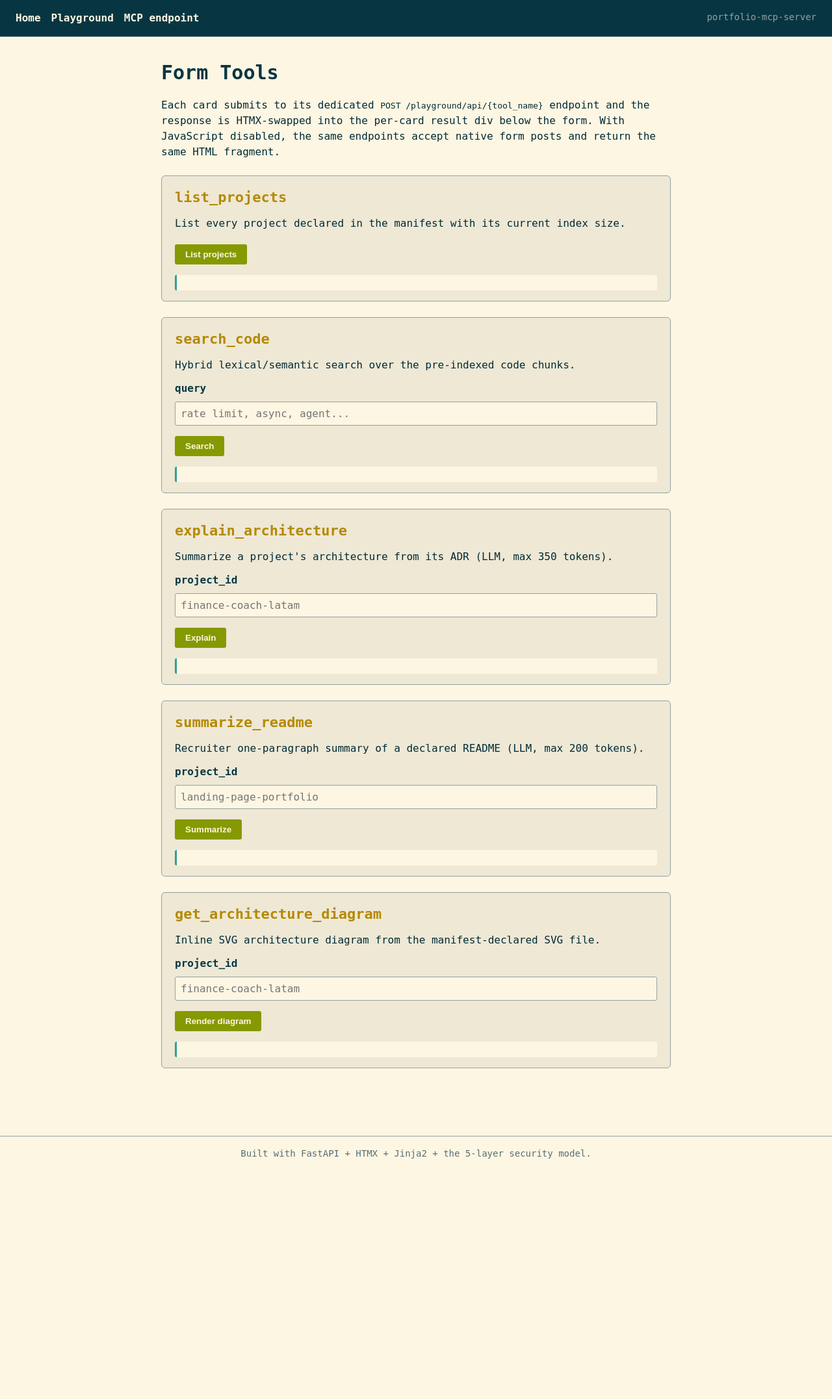
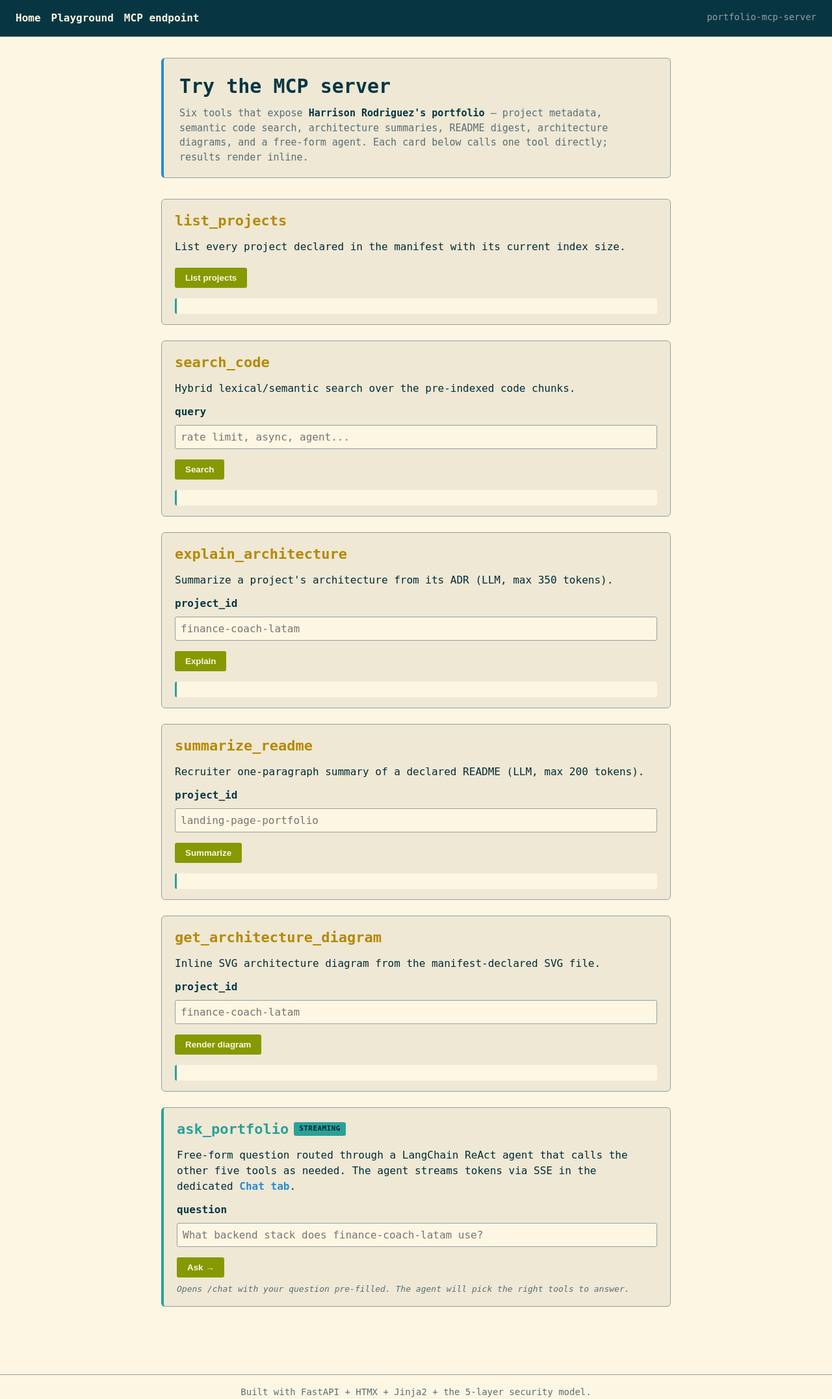
Before and after one commit to lodeharri/portfolio-mcp-server, a Python web app: template playground/templates/playground.html in a window 1280 px wide. Shown: the whole page at 65% size. Before the commit the page ends 1783 px from the top, so only its background shows below. Run offline with Jinja, Linux system fonts and the light colour scheme; the template is opened without the code that fills it, so the values that code supplies are empty.

Commit message:
feat(web): unified MCP browser with 6 tools + recruiter polish
Make the playground the single browser-facing view of all six MCP
tools. Recruiters land on '/' and click 'Try the MCP playground' to
drive every tool without installing Claude Desktop / Cursor / an MCP
client.

Changes:

* **/playground**: add the missing 6th card (ask_portfolio) as a
  CTA that redirects to /chat with the question pre-filled via
  ?prefill=... query param. The card carries a 'streaming' badge so
  the recruiter sees the difference between synchronous form calls
  and the agent's streaming reply.
* **/playground**: rename title to 'MCP Server — Portfolio Tools
  Explorer', add hero block with the same styling as /, and tighten
  the intro prose for recruiter appeal.
* **/chat**: accept ?prefill=... query param, focus the input, place
  caret at end, and strip the param from the URL after consuming so a
  reload doesn't re-prefill.
* **/**: rewrite hero as 'Harrison Rodriguez — MCP Portfolio Server'
  with a dynamic project count; CTAs link to /playground and /chat
  (was: /playground and /mcp, the latter is JSON-RPC not a browser
  view). Footer explains the /mcp transport for MCP clients.
* **style.css**: add .explorer-hero (gradient panel with blue
  accent), .playground-form-card--cta (cyan accent for the
  ask_portfolio card), .badge + .badge-stream, and .visually-hidden
  for a11y.

Also: switch default embedding model from text-embedding-004 (404
NOT_FOUND for this user's GCP project) to gemini-embedding-001 with
outputDimensionality=768 (keeps the 768-dim schema unchanged).
Add GEMINI_EMBEDDING_MODEL env var override via AppConfig.
Updated 5 production files + 2 test files.

Verified end-to-end:
* pytest -q → 634 pass, ruff clean
* docker build + run → /playground renders 6 cards including the
  ask_portfolio CTA. /chat accepts prefill param. Landing shows the
  hero with project count.

```diff
--- a/playground/static/style.css
+++ b/playground/static/style.css
@@ -260,3 +260,101 @@ footer.playground-footer {
     color: var(--playground-muted);
     font-size: 0.875rem;
 }
+
+/* --- MCP Explorer hero (playground.html top section) --- */
+
+.explorer-hero {
+    margin: 0 0 2rem;
+    padding: 1.25rem 1.5rem;
+    background: linear-gradient(
+        135deg,
+        var(--solar-base2) 0%,
+        var(--playground-card-bg) 100%
+    );
+    border: 1px solid var(--playground-card-border);
+    border-left: 4px solid var(--solar-blue);
+    border-radius: 6px;
+}
+
+.explorer-hero h1 {
+    margin: 0 0 0.5rem;
+    color: var(--solar-base02);
+    font-size: 1.875rem;
+}
+
+.explorer-hero .hero-lede {
+    margin: 0;
+    color: var(--solar-base01);
+    font-size: 0.9375rem;
+    max-width: 48rem;
+}
+
+.explorer-hero strong {
+    color: var(--solar-base02);
+}
+
+/* --- CTA card variant (ask_portfolio: links to /chat) --- */
+
+section.playground-form-card--cta {
+    border-left: 4px solid var(--solar-cyan);
+    background: linear-gradient(
+        180deg,
+        var(--playground-card-bg) 0%,
+        var(--solar-base2) 100%
+    );
+}
+
+section.playground-form-card--cta h2 {
+    color: var(--solar-cyan);
+    display: flex;
+    align-items: center;
+    gap: 0.5rem;
+}
+
+/* --- Inline badges --- */
+
+.badge {
+    display: inline-block;
+    padding: 0.125rem 0.5rem;
+    font-size: 0.6875rem;
+    font-weight: 700;
+    text-transform: uppercase;
+    letter-spacing: 0.04em;
+    border-radius: 3px;
+    vertical-align: middle;
+}
+
+.badge-stream {
+    background-color: var(--solar-cyan);
+    color: var(--solar-base03);
+}
+
+/* --- Hint text under forms --- */
+
+section.playground-form-card .hint {
+    margin: 0.5rem 0 0;
+    color: var(--solar-base01);
+    font-size: 0.8125rem;
+    font-style: italic;
+}
+
+section.playground-form-card .hint code {
+    background-color: var(--solar-base2);
+    padding: 0.05rem 0.3rem;
+    border-radius: 2px;
+    font-style: normal;
+}
+
+/* --- Visually hidden (a11y) --- */
+
+.visually-hidden {
+    position: absolute;
+    width: 1px;
+    height: 1px;
+    padding: 0;
+    margin: -1px;
+    overflow: hidden;
+    clip: rect(0, 0, 0, 0);
+    white-space: nowrap;
+    border: 0;
+}
--- a/playground/templates/playground.html
+++ b/playground/templates/playground.html
@@ -1,16 +1,16 @@
 {% extends "base.html" %}
 
-{% block title %}MCP Playground — Form Tools{% endblock %}
+{% block title %}MCP Server — Portfolio Tools Explorer{% endblock %}
 
 {% block content %}
-<h1>Form Tools</h1>
-<p>
-    Each card submits to its dedicated
-    <code>POST&nbsp;/playground/api/{tool_name}</code> endpoint and the
-    response is HTMX-swapped into the per-card result div below the
-    form. With JavaScript disabled, the same endpoints accept native
-    form posts and return the same HTML fragment.
-</p>
+<header class="explorer-hero">
+    <h1>Try the MCP server</h1>
+    <p class="hero-lede">
+        Six tools that expose <strong>Harrison Rodriguez's portfolio</strong> — project metadata,
+        semantic code search, architecture summaries, README digest, architecture diagrams, and a
+        free-form agent. Each card below calls one tool directly; results render inline.
+    </p>
+</header>
 
 <section class="playground-form-card">
     <h2>list_projects</h2>
@@ -104,6 +104,25 @@
     <div id="result-get_architecture_diagram" class="result" role="status"></div>
 </section>
 
+<section class="playground-form-card playground-form-card--cta">
+    <h2>ask_portfolio <span class="badge badge-stream">streaming</span></h2>
+    <p>
+        Free-form question routed through a LangChain ReAct agent that calls the other five
+        tools as needed. The agent streams tokens via SSE in the dedicated
+        <a href="/chat"><strong>Chat tab</strong></a>.
+    </p>
+    <form id="ask-portfolio-form" hx-on::after-request="window.location='/chat?prefill=' + encodeURIComponent(this.querySelector('[name=question]').value)">
+        <label for="ask_portfolio-question">question</label>
+        <input type="text"
+               id="ask_portfolio-question"
+               name="question"
+               required
+               placeholder="What backend stack does finance-coach-latam use?">
+        <button type="submit">Ask &rarr;</button>
+    </form>
+    <p class="hint">Opens /chat with your question pre-filled. The agent will pick the right tools to answer.</p>
+</section>
+
 {% if projects %}
 <datalist id="project-ids">
     {% for project in projects %}
--- a/src/mcp_server/composition.py
+++ b/src/mcp_server/composition.py
@@ -176,6 +176,7 @@ def create_composition(
     api_key = config.gemini_api_key or ""
     embedding = create_langchain_embedding(
         api_key="" if use_mock_gemini else api_key,
+        model=config.gemini_embedding_model,
         embedding_dim=config.embedding_dim,
     )
     if use_mock_gemini:
--- a/src/mcp_server/config.py
+++ b/src/mcp_server/config.py
@@ -139,6 +139,7 @@ class AppConfig(BaseModel):
     port: int = _DEFAULT_PORT
     gemini_api_key: str | None = None
     gemini_model: str = "gemini-flash-latest"
+    gemini_embedding_model: str = "gemini-embedding-001"
     embedding_dim: int = _DEFAULT_EMBEDDING_DIM
     manifest_path: Path = _DEFAULT_MANIFEST_PATH
     data_dir: Path = _DEFAULT_DATA_DIR
@@ -185,6 +186,8 @@ def load_config() -> AppConfig:
         overrides["gemini_api_key"] = os.environ["GEMINI_API_KEY"]
         if "GEMINI_MODEL" in os.environ:
             overrides["gemini_model"] = os.environ["GEMINI_MODEL"]
+        if "GEMINI_EMBEDDING_MODEL" in os.environ:
+            overrides["gemini_embedding_model"] = os.environ["GEMINI_EMBEDDING_MODEL"]
     if "EMBEDDING_DIM" in os.environ:
         overrides["embedding_dim"] = os.environ["EMBEDDING_DIM"]
     if "MANIFEST_PATH" in os.environ:
--- a/src/mcp_server/infrastructure/adapters/gemini_embedding.py
+++ b/src/mcp_server/infrastructure/adapters/gemini_embedding.py
@@ -64,7 +64,8 @@ MAX_ATTEMPTS: Final[int] = 3
 BASE_DELAY: Final[float] = 1.0
 MAX_DELAY: Final[float] = 30.0
 DEFAULT_EMBEDDING_DIM: Final[int] = 768
-DEFAULT_EMBEDDING_MODEL: Final[str] = "text-embedding-004"  # 768-dim, free tier
+DEFAULT_EMBEDDING_MODEL: Final[str] = "gemini-embedding-001"
+# Note: passes outputDimensionality=768 to keep the 768-dim schema
 
 
 # ---------------------------------------------------------------------------
--- a/src/mcp_server/infrastructure/langchain.py
+++ b/src/mcp_server/infrastructure/langchain.py
@@ -209,12 +209,13 @@ class LangChainEmbeddingAdapter:
     def __init__(
         self,
         api_key: str,
-        model: str = "text-embedding-004",
+        model: str = "gemini-embedding-001",
         embedding_dim: int = 768,
     ) -> None:
         self._embeddings = GoogleGenerativeAIEmbeddings(
             model=model,
             google_api_key=api_key,
+            output_dimensionality=embedding_dim,
         )
         self.embedding_dim = embedding_dim
 
@@ -265,7 +266,7 @@ class _MockLangChainEmbeddingAdapter:
 
 def create_langchain_embedding(
     api_key: str = "",
-    model: str = "text-embedding-004",
+    model: str = "gemini-embedding-001",
     embedding_dim: int = 768,
 ) -> LangChainEmbeddingAdapter | _MockLangChainEmbeddingAdapter:
     """Create the LangChain embedding adapter. Mock when ``api_key`` is empty.
```
Also changed, not shown: playground/templates/chat.html (+25 -0 lines), playground/templates/index.html (+19 -12 lines), tests/integration/test_web_routes.py (+6 -5 lines), tests/unit/infrastructure/test_langchain.py (+2 -2 lines).
